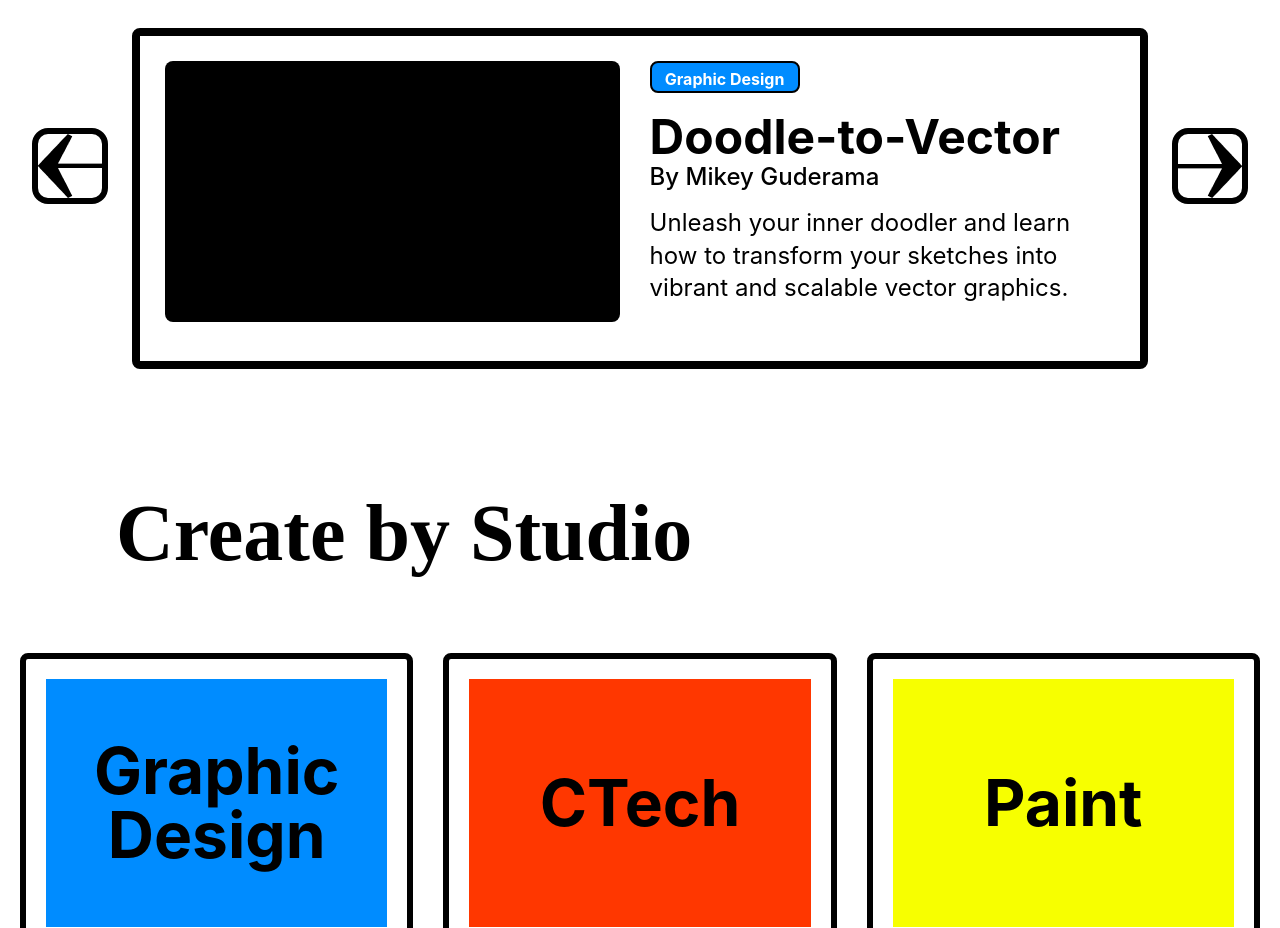
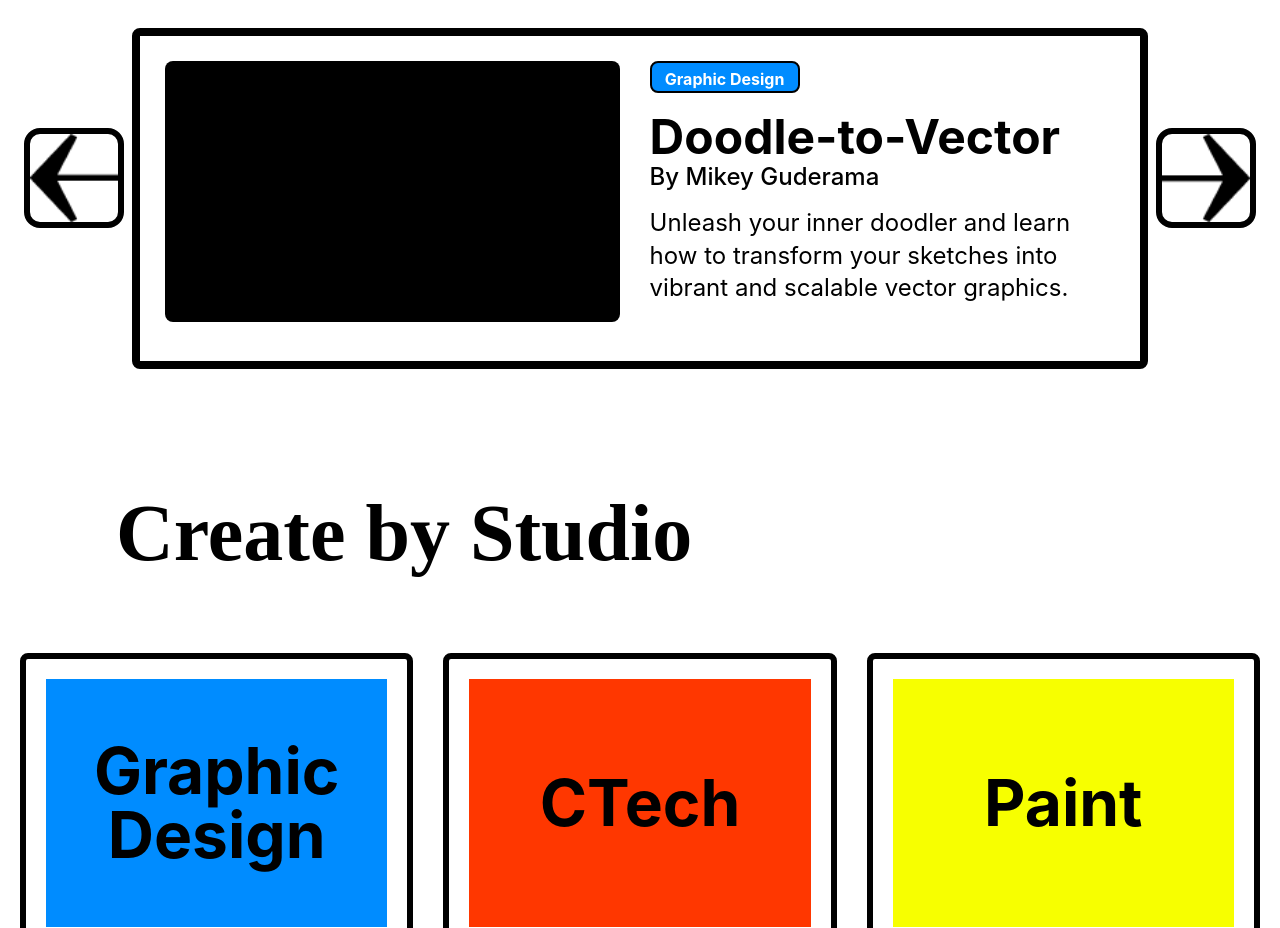
Before and after one commit to Artists-for-Humanity/afhonline, a Next.js app in the folder nextjs-blog/: page / in a window 1280 px wide. Shown: the part 1260-2188 px from the top of the page. Built offline with nearby package versions, Linux system fonts and the light colour scheme.

Commit message:
Fix arrow styles
- used react image component
- moved styles into Home.module.css

```diff
--- a/nextjs-blog/pages/index.js
+++ b/nextjs-blog/pages/index.js
@@ -3,6 +3,17 @@ import Head from "next/head";
 import styles from "../styles/Home.module.css";
 import StudioGrid from "../components/StudioGrid";
 import LessonCard from "../components/LessonCard";
+import Image from 'next/image'
+
+// const backArrow = {
+//   width: '96px',
+//   height: '96px',
+//   border: '6px solid #000000',
+//   transition: '0.3s',
+//   borderRadius: '16px',
+//   marginTp: '100px'
+// }
+
 
 const Home = () => {
   return (
@@ -34,12 +45,17 @@ const Home = () => {
         </div>
         <div className={styles.subheader}> Start Creating</div>
 
-        {/* home scroll  */}
+
         <div className={styles.homeScroll}>
           <div className={styles.backButton}>
-            <img src="images/backArrow.png"></img>
+            <Image
+              src="/images/backArrow.png"
+              width={50}
+              height={50}
+              alt="Back Arrow"
+              className={styles.arrow}
+            />
           </div>
-          {/* lesson card */}
           <LessonCard
             studiochip="Graphic Design"
             title="Doodle-to-Vector"
@@ -47,7 +63,13 @@ const Home = () => {
             caption="Unleash your inner doodler and learn how to transform your sketches into vibrant and scalable vector graphics."
           />
           <div className={styles.forwardButton}>
-            <img src="images/forwardArrow.png"></img>
+            <Image
+              src="/images/forwardArrow.png"
+              width={50}
+              height={50}
+              alt="Forward Arrow"
+              className={styles.arrow}
+            />
           </div>
         </div>
 
@@ -118,21 +140,6 @@ const Home = () => {
           box-sizing: border-box;
         }
 
-        img {
-          max-width: 100%;
-          height: auto;
-          border: 6px solid #000000;
-          transition: 0.3s;
-          border-radius: 16px;
-          margin-top: 100px;
-        }
-
-        img:hover {
-          box-shadow: 6px 6px 0px #000000;
-          transform: translateX(-10px);
-          transition: 0.3s;
-        }
-
         h1,
         h2,
         p,
--- a/nextjs-blog/styles/Home.module.css
+++ b/nextjs-blog/styles/Home.module.css
@@ -102,3 +102,18 @@
   justify-content: space-around;
   margin-bottom: 100px;
 }
+
+.arrow {
+  width: 100px;
+  height: 100px;
+  border: 6px solid #000000;
+  transition: 0.3s;
+  border-radius: 16px;
+  margin-top: 100px;
+}
+
+.arrow:hover {
+  box-shadow: 6px 6px 0px #000000;
+  transform: translateX(-10px);
+  transition: 0.3s;
+}
```
